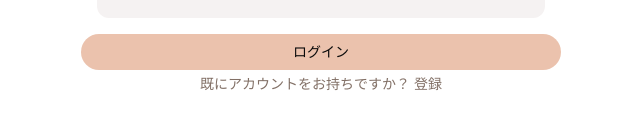
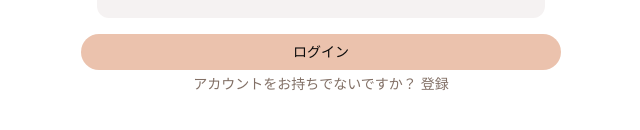
Before and after one commit to luck-tech/kindly-sns, a Next.js app: page /login in a window 1280 px wide. Shown: the part 482-612 px from the top of the page, without its empty margins (319-959 px from the left). Built offline with nearby package versions, Linux system fonts and the light colour scheme; a web font is replaced by a local one.

Commit message:
文変更

```diff
--- a/app/login/page.tsx
+++ b/app/login/page.tsx
@@ -28,7 +28,7 @@ export default function Login() {
           href="/signup"
           className="cursor-pointer pt-[4px] pb-[12px] px-[16px] text-[14px] text-[#827066]"
         >
-          既にアカウントをお持ちですか？ 登録
+          アカウントをお持ちでないですか？ 登録
         </a>
       </div>
     </div>
```
